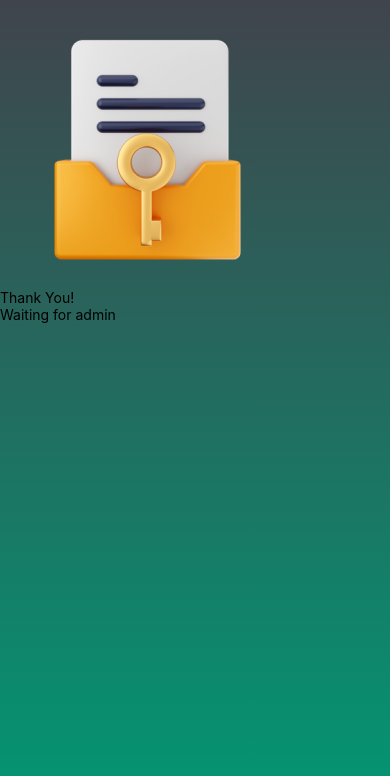
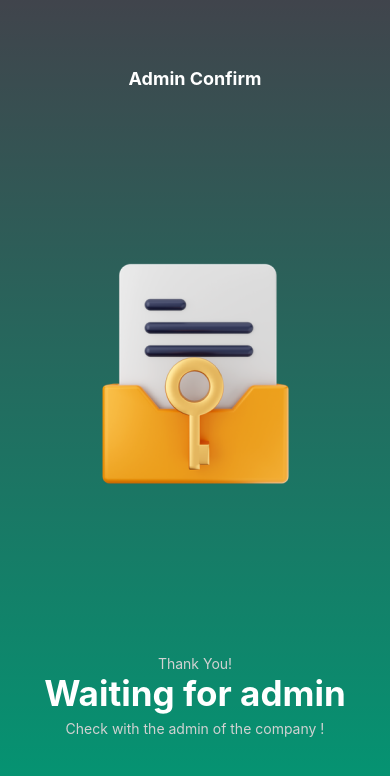
Before and after one commit to TheoLeTohic/SurvivorEpitech, a React Native app: screen /Waiting in a window 390 px wide. Shown: the top 776 px of the page. Built offline with nearby package versions, Linux system fonts and the light colour scheme.

Commit message:
Frontend of Waiting Screen done

```diff
--- a/src/Screens/WaitingScreen/WaitingScreen.js
+++ b/src/Screens/WaitingScreen/WaitingScreen.js
@@ -11,9 +11,14 @@ export default function  NewEmployees() {
                 colors={['rgba(0, 0,0,0.7)', 'rgba(0, 154, 117, 1)']}
                 style={styles.background}
             />
-          <Image style = {styles.logo} source = {require('../../../assets/Key.png')}/>
-          <Text style = {styles.title}>Thank You!</Text>
-            <Text style = {styles.subtitle}>Waiting for admin</Text>
+            <Text style={styles.toptitle}>Admin Confirm</Text>
+            <Image style = {styles.logo} source = {require('../../../assets/Key.png')} />
+
+            <View style = {styles.textview}>
+                <Text style = {styles.subtitle}>Thank You!</Text>
+                <Text style = {styles.title}>Waiting for admin</Text>
+                <Text style = {styles.subtitle}>Check with the admin of the company !</Text>
+            </View>
         </View>
     );
 }
@@ -25,6 +30,8 @@ const styles = StyleSheet.create({
         backgroundColor: '#D7E5FF',
         display: 'flex',
         flexDirection: 'column',
+        alignItems: 'center',
+        justifyContent: 'space-around',
     },
     background: {
         position: 'absolute',
@@ -35,4 +42,25 @@ const styles = StyleSheet.create({
         width: "100%",
         zIndex: 0,
     },
+    toptitle: {
+        fontSize: 18,
+        color: 'white',
+        fontWeight: 'bold',
+    },
+    textview: {
+        display: 'flex',
+        flexDirection: 'column',
+        alignItems: 'center',
+        marginBottom: "10%",
+    },
+    title: {
+        fontSize: 35,
+        color: 'white',
+        fontWeight: 'bold',
+    },
+    subtitle: {
+        fontSize: 14,
+        color: '#D2D2D2',
+        marginTop: "2%",
+    },
 })
```
Lines whose indentation alone changed are shown as unchanged.
